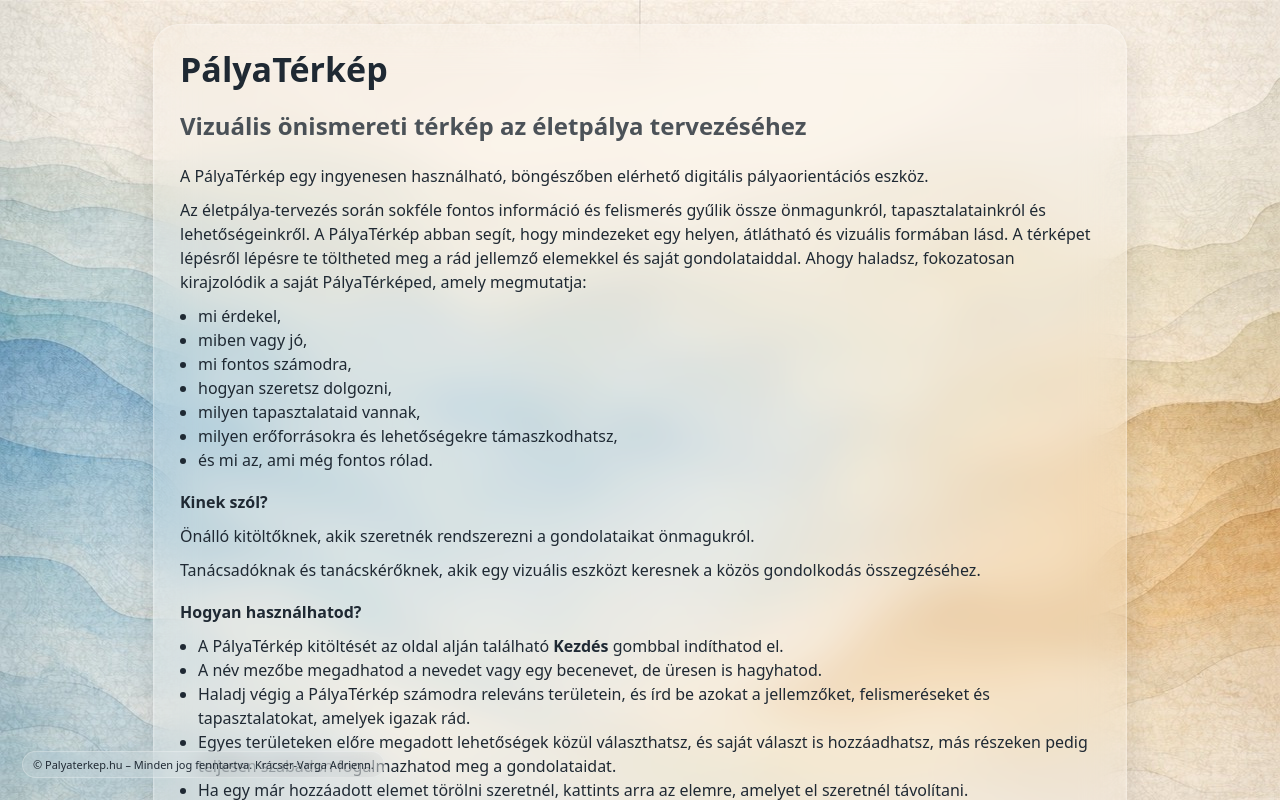
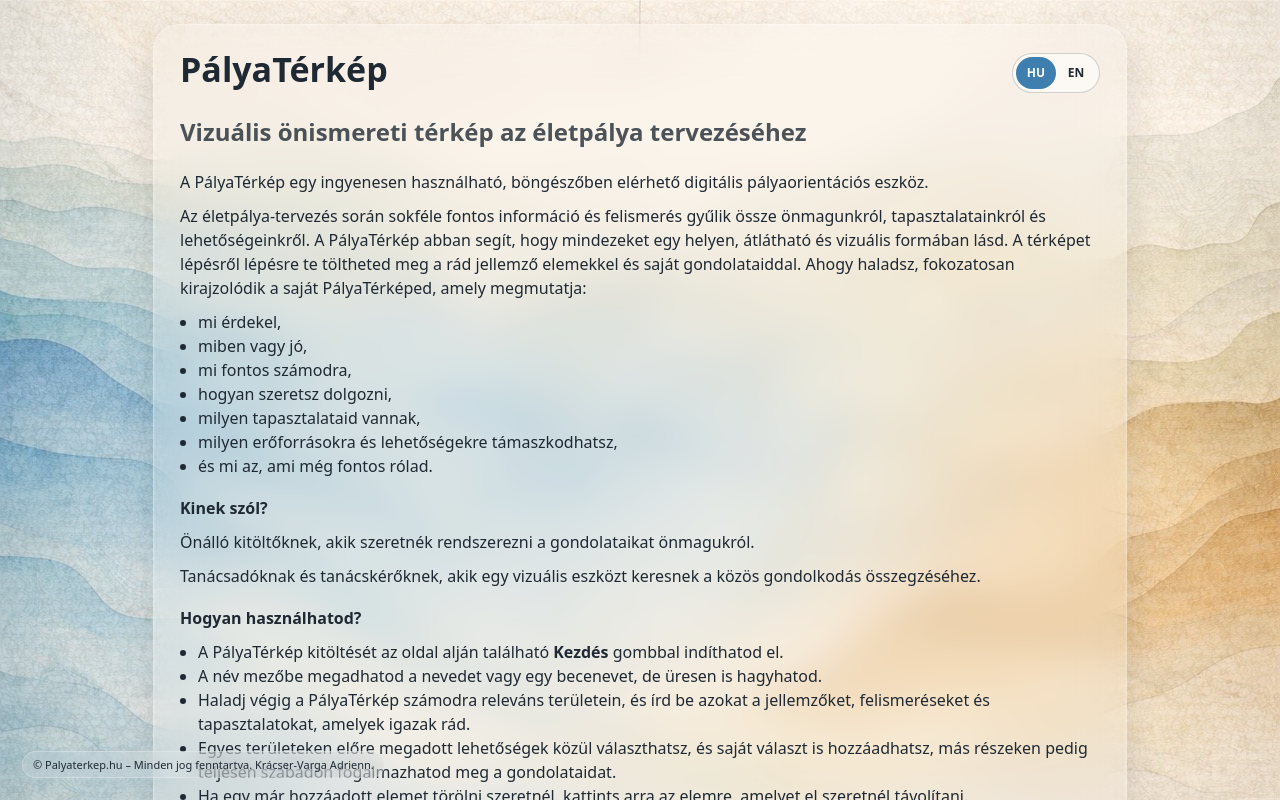
Before and after one commit to bonifaido/palyaterkep.hu, a React (Vite) app: page / in a window 1280 px wide. Shown: the top 800 px of the page. Built offline with nearby package versions, Linux system fonts and the light colour scheme.

Commit message:
Add English coming-soon image switch (#4)

```diff
--- a/src/App.jsx
+++ b/src/App.jsx
@@ -2,7 +2,9 @@
 import Bubble from "./Bubble";
 import { BUBBLES } from "./data";
 import logo from "./assets/logo.png";
+import englishComingSoon from "/english-coming-soon.png";
 import Intro from "./Intro";
+import LanguageSwitch from "./LanguageSwitch";
 import "./style.css";
 
 const CANVAS_WIDTH = 1990;
@@ -62,6 +64,7 @@
 
 export default function App() {
   const [started, setStarted] = useState(false);
+  const [language, setLanguage] = useState("hu");
   const [userName, setUserName] = useState("");
   const [canvasScale, setCanvasScale] = useState(getCanvasScale);
 
@@ -71,8 +74,27 @@
     return () => window.removeEventListener("resize", handleResize);
   }, []);
 
+  useEffect(() => {
+    document.documentElement.lang = language;
+  }, [language]);
+
+  if (language === "en") {
+    return (
+      <main className="coming-soon-screen">
+        <img
+          className="coming-soon-image"
+          src={englishComingSoon}
+          alt="Career Map. The English version is coming soon. Please check this page again during November."
+        />
+        <div className="coming-soon-language">
+          <LanguageSwitch language={language} onLanguageChange={setLanguage} />
+        </div>
+      </main>
+    );
+  }
+
   if (!started) {
-    return <Intro onStart={() => setStarted(true)} />;
+    return <Intro onStart={() => setStarted(true)} language={language} onLanguageChange={setLanguage} />;
   }
 
   return (
--- a/src/Intro.jsx
+++ b/src/Intro.jsx
@@ -1,8 +1,13 @@
-export default function Intro({ onStart }) {
+import LanguageSwitch from "./LanguageSwitch";
+
+export default function Intro({ onStart, language, onLanguageChange }) {
   return (
     <div className="intro">
       <div className="intro-card" role="region" aria-label="PályaTérkép bevezető">
-        <h1 className="intro-title">PályaTérkép</h1>
+        <div className="intro-heading">
+          <h1 className="intro-title">PályaTérkép</h1>
+          <LanguageSwitch language={language} onLanguageChange={onLanguageChange} />
+        </div>
         <p className="intro-subtitle"><h2>Vizuális önismereti térkép az életpálya tervezéséhez</h2></p>
 
         <p>
--- /dev/null
+++ b/src/LanguageSwitch.jsx
@@ -0,0 +1,17 @@
+export default function LanguageSwitch({ language, onLanguageChange }) {
+  return (
+    <div className="language-switch" role="group" aria-label={language === "en" ? "Language" : "Nyelv"}>
+      {["hu", "en"].map((option) => (
+        <button
+          key={option}
+          type="button"
+          className={language === option ? "language-option language-option--active" : "language-option"}
+          aria-pressed={language === option}
+          onClick={() => onLanguageChange(option)}
+        >
+          {option.toUpperCase()}
+        </button>
+      ))}
+    </div>
+  )
+}
--- a/src/style.css
+++ b/src/style.css
@@ -372,6 +372,72 @@
   color: #1f2933;
 }
 
+.intro-heading {
+  display: flex;
+  align-items: center;
+  justify-content: space-between;
+  gap: 16px;
+}
+
+.language-switch {
+  display: inline-flex;
+  flex: 0 0 auto;
+  padding: 3px;
+  border: 1px solid rgba(31, 41, 51, 0.2);
+  border-radius: 999px;
+  background: rgba(255, 255, 255, 0.58);
+}
+
+.language-option {
+  min-width: 40px;
+  min-height: 32px;
+  padding: 5px 9px;
+  border: 0;
+  border-radius: 999px;
+  background: transparent;
+  color: #1f2933;
+  cursor: pointer;
+  font: inherit;
+  font-size: 12px;
+  font-weight: 700;
+}
+
+.language-option--active {
+  background: #3f7fb0;
+  color: #fff;
+}
+
+.language-option:focus-visible {
+  outline: 2px solid #1f2933;
+  outline-offset: 2px;
+}
+
+.coming-soon-screen {
+  position: relative;
+  display: flex;
+  align-items: center;
+  justify-content: center;
+  box-sizing: border-box;
+  width: 100%;
+  min-height: 100vh;
+  min-height: 100dvh;
+  padding: 24px;
+}
+
+.coming-soon-image {
+  display: block;
+  max-width: min(100%, 1536px);
+  max-height: calc(100vh - 48px);
+  object-fit: contain;
+}
+
+.coming-soon-language {
+  position: fixed;
+  top: 22px;
+  right: 22px;
+  z-index: 30;
+}
+
 .intro-title {
   margin: 0 0 6px;
   font-size: 34px;
@@ -462,6 +528,14 @@
     box-sizing: border-box;
     padding: 20px;
     border-radius: 14px;
+  }
+
+  .coming-soon-screen {
+    padding: 16px;
+  }
+
+  .coming-soon-image {
+    max-height: calc(100dvh - 32px);
   }
 
   .intro-title {
```
Also changed, not shown: public/english-coming-soon.png (added).
